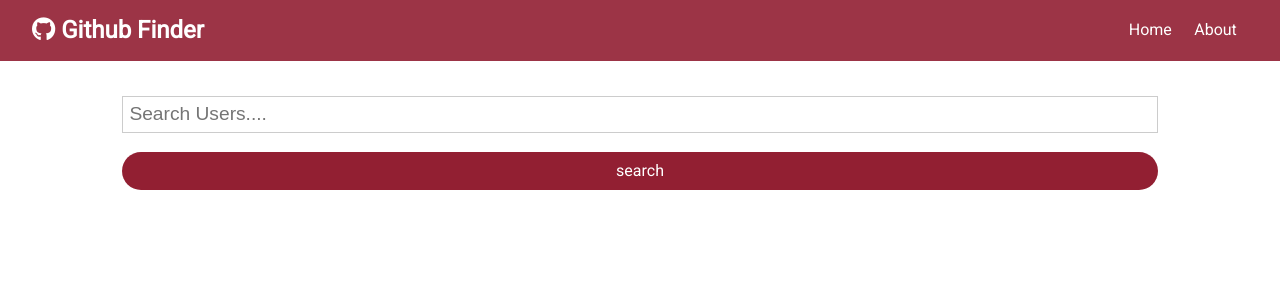
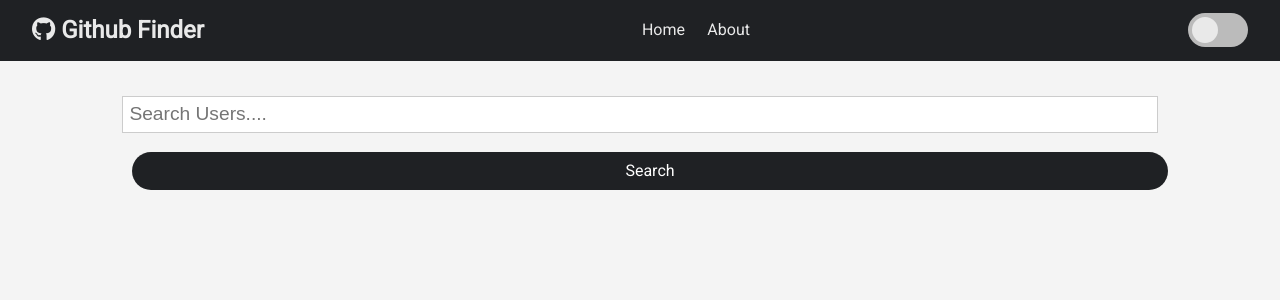
Before and after one commit to hayderjebur/React-Github-Finder, a React (Create React App) app: page / in a window 1280 px wide. Shown: the top 300 px of the page. Built offline with nearby package versions, Linux system fonts and the light colour scheme.

Commit message:
add change theme style

```diff
--- a/src/App.css
+++ b/src/App.css
@@ -2,7 +2,7 @@
 
 /* Global Styles */
 :root {
-  --primary-color: #921f32;
+  --primary-color: block;
   --dark-color: #333333;
   --light-color: #f4f4f4;
   --danger-color: #dc3545;
@@ -229,6 +229,8 @@ img {
 .btn-block {
   display: block;
   width: 100%;
+  border-radius: 50px;
+  margin: 10px;
 }
 
 .btn-sm {
@@ -376,14 +378,13 @@ table th {
 }
 
 .navbar a {
-  color: #fff;
   padding: 0.45rem;
   margin: 0 0.25rem;
 }
 
-.navbar a:hover {
+/* .navbar a:hover {
   color: var(--light-color);
-}
+} */
 
 .navbar .welcome span {
   margin-right: 0.6rem;
@@ -425,3 +426,82 @@ table th {
     justify-content: center;
   }
 }
+
+/* Dark mode*/
+.switch {
+  position: relative;
+  display: inline-block;
+  width: 60px;
+  height: 34px;
+}
+
+/* Hide default HTML checkbox */
+.switch input {
+  opacity: 0;
+  width: 0;
+  height: 0;
+}
+
+/* The slider */
+.slider {
+  position: absolute;
+  cursor: pointer;
+  top: 0;
+  left: 0;
+  right: 0;
+  bottom: 0;
+  background-color: #ccc;
+  -webkit-transition: 0.4s;
+  transition: 0.4s;
+}
+
+.slider:before {
+  position: absolute;
+  content: "";
+  height: 26px;
+  width: 26px;
+  left: 4px;
+  bottom: 4px;
+  background-color: white;
+  -webkit-transition: 0.4s;
+  transition: 0.4s;
+}
+
+input:checked + .slider {
+  background-color: rgba(41, 41, 41, 1);
+}
+
+input:focus + .slider {
+  box-shadow: 0 0 1px rgba(41, 41, 41, 1);
+}
+
+input:checked + .slider:before {
+  -webkit-transform: translateX(26px);
+  -ms-transform: translateX(26px);
+  transform: translateX(26px);
+}
+
+/* Rounded sliders */
+.slider.round {
+  border-radius: 34px;
+}
+
+.slider.round:before {
+  border-radius: 50%;
+}
+
+.bgdark {
+  background: linear-gradient(to bottom, #000428, #101213);
+  height: 100vh;
+}
+.bglight {
+  background-color: var(--light-color);
+  height: 100vh;
+}
+.navdark {
+  background: #1f2124;
+  color: white;
+}
+.navlight {
+  background: var(--light-color);
+}
--- a/src/App.js
+++ b/src/App.js
@@ -11,10 +11,11 @@ import notFound from "./components/pages/notFound";
 import GithubState from "./context/context/github/Github.state";
 import AlertState from "./context/context/alert/AlertState";
 import "./App.css";
-
+import PageContent from "../src/components/layout/pageContent";
 const App = () => {
   return (
     <GithubState>
+      <PageContent>
         <AlertState>
           <Router>
             <div className="App">
@@ -44,6 +45,7 @@ const App = () => {
             </div>
           </Router>
         </AlertState>
+      </PageContent>
     </GithubState>
   );
 };
--- a/src/components/layout/Navbar.js
+++ b/src/components/layout/Navbar.js
@@ -1,10 +1,15 @@
-import React from "react";
+import React, { useContext } from "react";
 import { Link } from "react-router-dom";
+import GithubContext from "../../context/context/github/github.context";
 
 const Navbar = ({ icon, title }) => {
+  const githubContext = useContext(GithubContext);
+  const { toggleTheme, isDarkTheme } = githubContext;
+
   return (
-    <nav className="navbar bg-primary">
-      <h1>
+    <div className={isDarkTheme ? "navlight" : "navdark"}>
+      <nav className="navbar ">
+        <h1 className={isDarkTheme ? "navlight" : "navdark"}>
           <i className={icon} /> {title}
         </h1>
         <ul>
@@ -15,9 +20,15 @@ const Navbar = ({ icon, title }) => {
             <Link to="/about">About</Link>
           </li>
         </ul>
+        <label class="switch">
+          <input type="checkbox" onChange={toggleTheme} />
+          <span class="slider round"></span>
+        </label>
       </nav>
+    </div>
   );
 };
+
 Navbar.defaultProps = {
   title: "Github Finder",
   icon: "fa fa-github"
--- /dev/null
+++ b/src/components/layout/pageContent.js
@@ -0,0 +1,12 @@
+import React, { useContext } from "react";
+import GithubContext from "../../context/context/github/github.context";
+
+const PageContent = props => {
+  const githubContext = useContext(GithubContext);
+  const { isDarkTheme } = githubContext;
+  return (
+    <div className={isDarkTheme ? "bgdark" : "bglight"}>{props.children}</div>
+  );
+};
+
+export default PageContent;
--- a/src/components/users/Search.js
+++ b/src/components/users/Search.js
@@ -5,7 +5,7 @@ import AlertContext from "../../context/context/alert/alertContext";
 const Search = () => {
   const githubContext = useContext(GithubContext);
   const alertContext = useContext(AlertContext);
-  const { searchUsers, clearUsers, users } = githubContext;
+  const { searchUsers, clearUsers, users, isDarkTheme } = githubContext;
   const { setAlert } = alertContext;
 
   const [text, setText] = useState("");
@@ -31,11 +31,15 @@ const Search = () => {
           placeholder="Search Users...."
           onChange={onChange}
         />
-        <input
+
+        <button
+          className={
+            isDarkTheme ? "navlight btn btn-block" : "navdark btn btn-block"
+          }
           type="submit"
-          value="search"
-          className="btn btn-dark btn-block"
-        />
+        >
+          Search
+        </button>
       </form>
       {users.length > 0 && (
         <button className="btn btn-light btn-block" onClick={clearUsers}>
--- a/src/context/context/github/Github.Reducer.js
+++ b/src/context/context/github/Github.Reducer.js
@@ -3,7 +3,8 @@ import {
   SET_LOADING,
   CLEAR_USERS,
   GET_USER,
-  GET_REPOS
+  GET_REPOS,
+  TOGGLE_THEME
 } from "../../type.context";
 
 export default (state, action) => {
@@ -41,6 +42,11 @@ export default (state, action) => {
         users: [],
         loading: false
       };
+    case TOGGLE_THEME:
+      return {
+        ...state,
+        isDarkTheme: !state.isDarkTheme
+      };
     default:
       return { ...state };
   }
--- a/src/context/context/github/Github.state.js
+++ b/src/context/context/github/Github.state.js
@@ -7,7 +7,8 @@ import {
   SET_LOADING,
   CLEAR_USERS,
   GET_USER,
-  GET_REPOS
+  GET_REPOS,
+  TOGGLE_THEME
 } from "../../type.context";
 
 const GithubState = props => {
@@ -15,7 +16,8 @@ const GithubState = props => {
     users: [],
     user: {},
     repos: [],
-    loading: false
+    loading: false,
+    isDarkTheme: false
   };
 
   const [state, dispatch] = useReducer(GithubReducer, initialState);
@@ -61,6 +63,8 @@ const GithubState = props => {
 
   //Set loading
   const setLoading = () => dispatch({ type: SET_LOADING });
+  //Toggle theme
+  const toggleTheme = () => dispatch({ type: TOGGLE_THEME });
 
   return (
     <GithubContext.Provider
@@ -69,10 +73,12 @@ const GithubState = props => {
         user: state.user,
         repos: state.repos,
         loading: state.loading,
+        isDarkTheme: state.isDarkTheme,
         searchUsers,
         clearUsers,
         getUser,
-        getUserRepos
+        getUserRepos,
+        toggleTheme
       }}
     >
       {props.children}
--- a/src/context/type.context.js
+++ b/src/context/type.context.js
@@ -5,3 +5,4 @@ export const GET_REPOS = "GET_REPOS";
 export const SET_LOADING = "SET_LOADING";
 export const SET_ALERT = "SET_ALERT";
 export const REMOVE_ALERT = "REMOVE_ALERT";
+export const TOGGLE_THEME = "TOGGLE_THEME";
```
Lines whose indentation alone changed are shown as unchanged.
